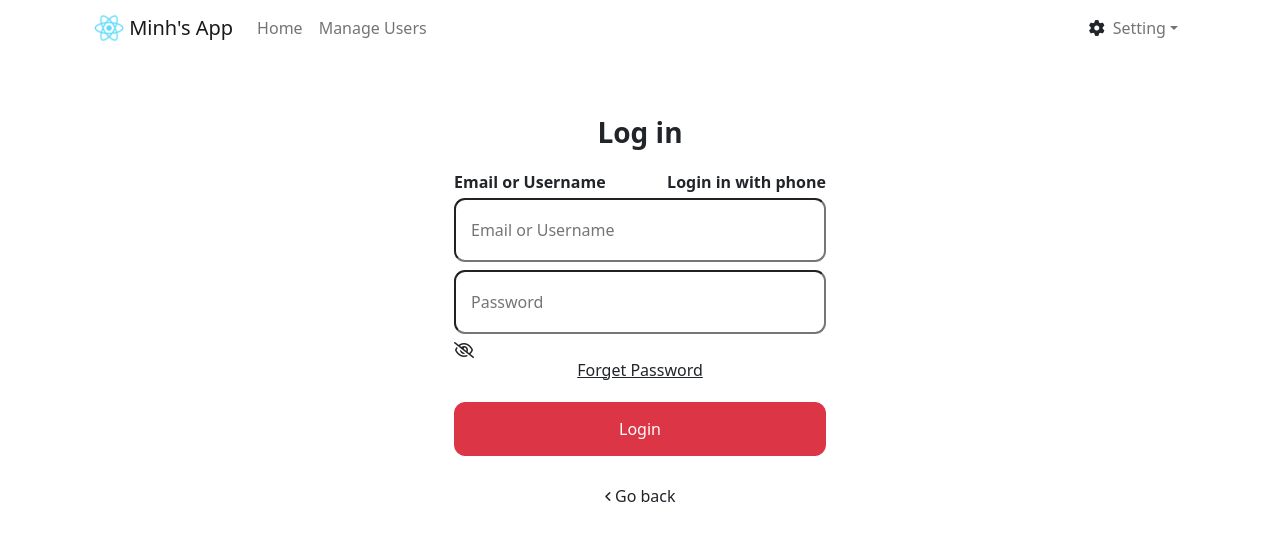
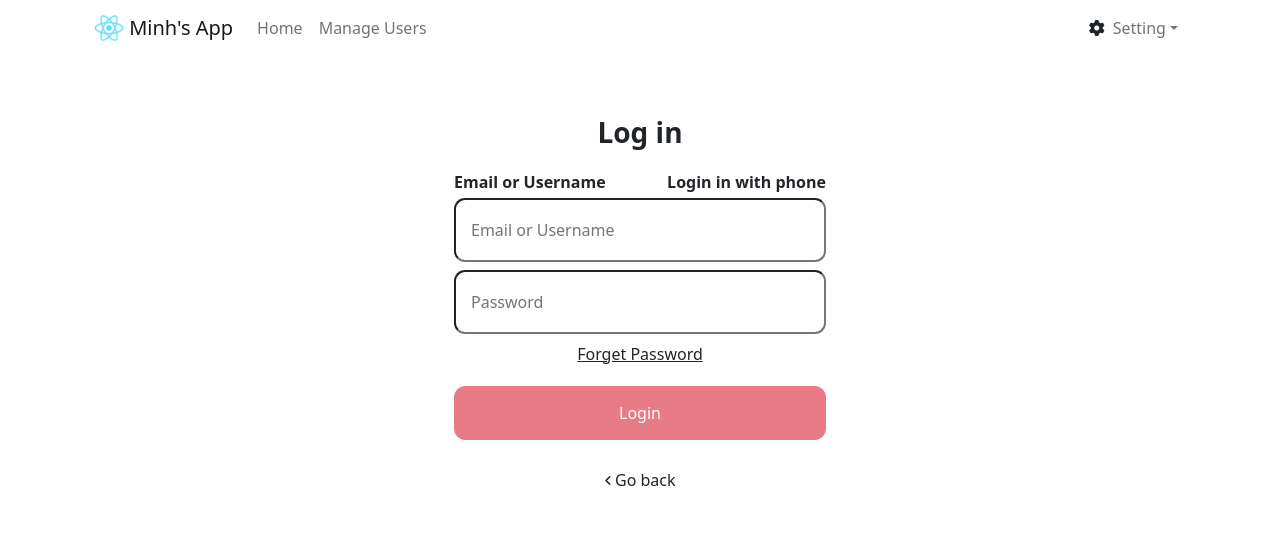
Before and after one commit to minhquang23/beginReact, a React (Create React App) app: page /login in a window 1280 px wide. Shown: the top 540 px of the page. Built offline with nearby package versions, Linux system fonts and the light colour scheme.

Commit message:
handle set token

```diff
--- a/src/assets/css/components.scss
+++ b/src/assets/css/components.scss
@@ -1,5 +1,12 @@
+i {
+  cursor: pointer;
+}
+
 //---Login---
 .login-container {
+  button:disabled {
+    cursor: not-allowed;
+  }
   margin: 0 auto;
   display: flex;
   flex-direction: column;
@@ -20,7 +27,7 @@
     display: flex;
     flex-direction: column;
     width: 100%;
-    input {
+    .input-item {
       line-height: 60px;
       border-radius: 11px;
       margin-bottom: 8px;
@@ -28,6 +35,17 @@
       outline: none;
       &:hover {
         background-color: rgb(255, 247, 237);
+      }
+    }
+    .password {
+      position: relative;
+      .password-input {
+        width: 100%;
+      }
+      .fa-regular.fa-eye-slash {
+        position: absolute;
+        top: 24px;
+        right: 10px;
       }
     }
   }
@@ -45,10 +63,11 @@
     line-height: 40px;
     border-radius: 11px;
     font-weight: 500;
+    cursor: pointer;
   }
   .go-back {
     line-height: 40px;
-    i {
+    .fa-angle-left {
       margin-right: 3px;
       position: relative;
       top: 1px;
--- a/src/components/Login.jsx
+++ b/src/components/Login.jsx
@@ -1,6 +1,28 @@
+import { useState } from "react";
 import "../assets/css/components.scss";
+import { loginApi } from "../services/UserServices";
+import { toast } from "react-toastify";
 
 const Login = () => {
+  const [email, setEmail] = useState("");
+  const [password, setPassword] = useState("");
+
+  const handleLogin = async () => {
+    try {
+      if (email && password) {
+        const account = {
+          email: "eve.holt@reqres.in",
+          password: password,
+        };
+        let res = await loginApi(account);
+        if (res?.data?.token) {
+          localStorage.setItem("token", res?.data?.token);
+        }
+      }
+    } catch (e) {
+      toast.error(e);
+    }
+  };
   return (
     <div className="login-container col-12 col-sm-4">
       <h3 className="title">Log in</h3>
@@ -9,12 +31,35 @@ const Login = () => {
         <span className="text-item">Login in with phone</span>
       </div>
       <div className="login-input">
-        <input type="text" placeholder="Email or Username" />
-        <input type="password" placeholder="Password" />
-        <i class="fa-regular fa-eye-slash"></i>
+        <input
+          className="input-item"
+          type="text"
+          placeholder="Email or Username"
+          value={email}
+          onChange={(e) => setEmail(e.target.value)}
+        />
+        <div className="password">
+          <input
+            className="input-item password-input"
+            type="password"
+            placeholder="Password"
+            value={password}
+            onChange={(e) => setPassword(e.target.value)}
+          />
+          {/* <i className="fa-regular fa-eye-slash"></i> */}
+        </div>
       </div>
+
       <div className="forget-pw">Forget Password</div>
-      <button className="login-btn btn btn-danger">Login</button>
+
+      <button
+        className="login-btn btn btn-danger "
+        disabled={email && password ? false : true}
+        onClick={handleLogin}
+      >
+        Login
+      </button>
+
       <div className="go-back">
         <i className="fa-solid fa-angle-left fa-xs"></i>
         <span className="go-back-content">Go back</span>
--- a/src/services/UserServices.js
+++ b/src/services/UserServices.js
@@ -1,4 +1,5 @@
 import axios from "./customizeAxios";
+import { default as axiosDefault } from "axios";
 
 const fetchAllUsers = (page) => {
   return axios.get(`/posts?_page=${page}`);
@@ -19,4 +20,15 @@ const deleteUser = (id) => {
 const searchUsers = (keyword) => {
   return axios.get(`/posts?q=${keyword}`);
 };
-export { fetchAllUsers, postUsers, editUser, deleteUser, searchUsers };
+
+const loginApi = (account) => {
+  return axiosDefault.post("https://reqres.in/api/login", account);
+};
+export {
+  fetchAllUsers,
+  postUsers,
+  editUser,
+  deleteUser,
+  searchUsers,
+  loginApi,
+};
```
Also changed, not shown: db.json (line endings or trailing spaces).
